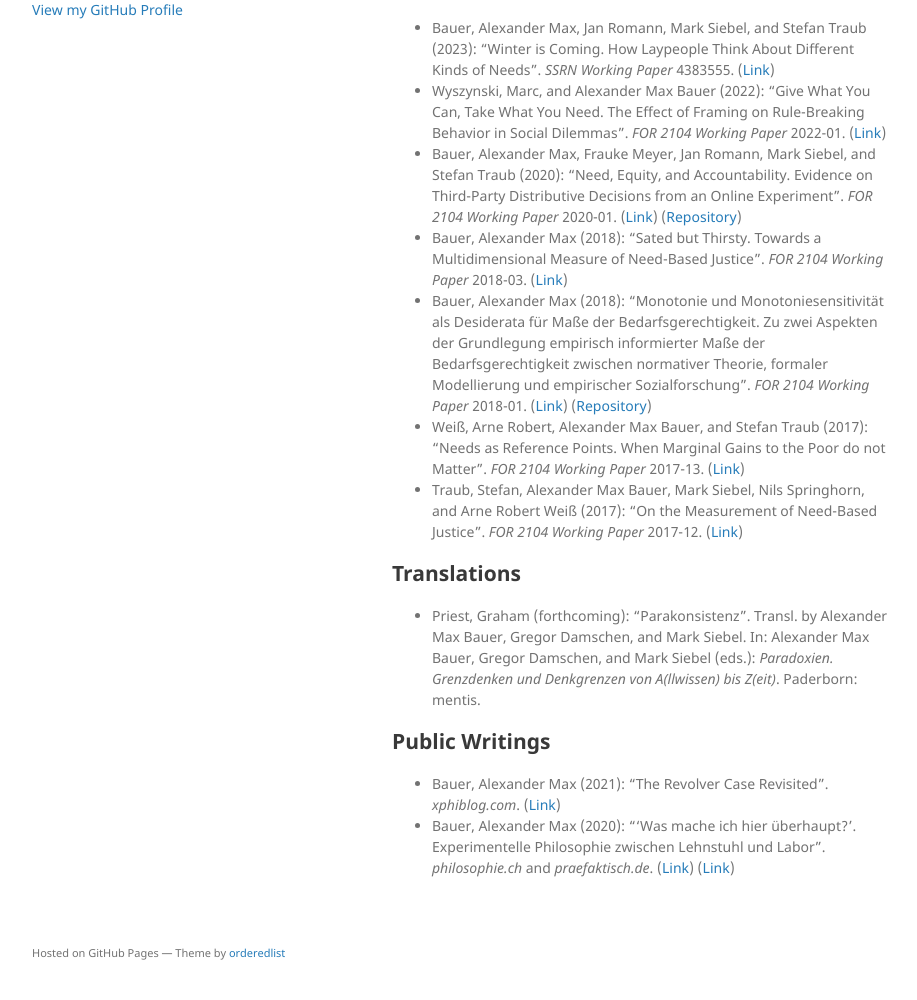
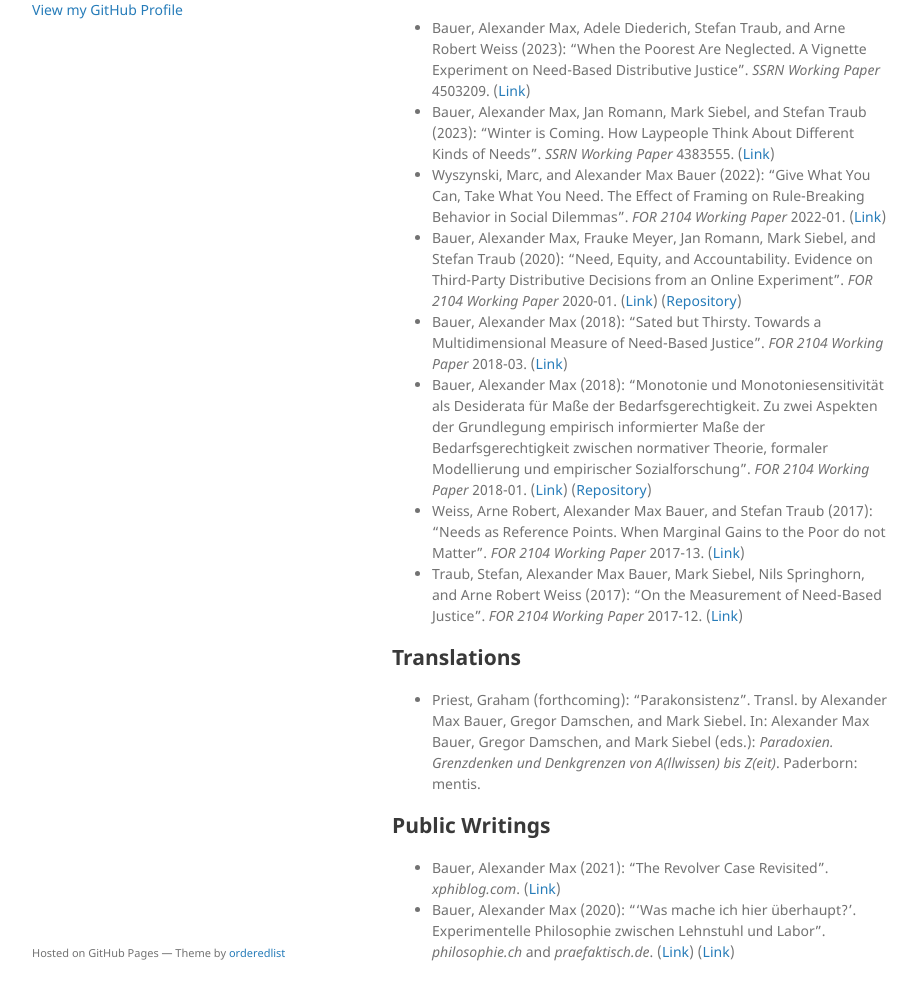
Before and after one commit to alephmembeth/alephmembeth.github.io, a Jekyll site: the page built from publications.md, in a window 1280 px wide and 1400 px high, scrolled down 3405 px. Shown: the part 368-1368 px from the top of the window, without its empty margins (178-1095 px from the left). Built offline with Jekyll 4.4.1, drawn with Linux system fonts in a browser that asks for light colours; the repository's description, which GitHub fills in, is left out; our own code applies the rules of GitHub Pages for plain Markdown files.

Commit message:
Update publications.md

```diff
--- a/publications.md
+++ b/publications.md
@@ -61,13 +61,14 @@ layout: default
 
 ## Working Papers
 
++ Bauer, Alexander Max, Adele Diederich, Stefan Traub, and Arne Robert Weiss (2023): “When the Poorest Are Neglected. A Vignette Experiment on Need-Based Distributive Justice”. _SSRN Working Paper_ 4503209. ([Link](https://papers.ssrn.com/sol3/papers.cfm?abstract_id=4503209))
 + Bauer, Alexander Max, Jan Romann, Mark Siebel, and Stefan Traub (2023): “Winter is Coming. How Laypeople Think About Different Kinds of Needs”. _SSRN Working Paper_ 4383555. ([Link](https://papers.ssrn.com/sol3/papers.cfm?abstract_id=4383555))
 + Wyszynski, Marc, and Alexander Max Bauer (2022): “Give What You Can, Take What You Need. The Effect of Framing on Rule-Breaking Behavior in Social Dilemmas”. _FOR 2104 Working Paper_ 2022-01. ([Link](https://www.hsu-hh.de/bedarfsgerechtigkeit/wp-content/uploads/sites/857/2022/01/2022-01.pdf))
 + Bauer, Alexander Max, Frauke Meyer, Jan Romann, Mark Siebel, and Stefan Traub (2020): “Need, Equity, and Accountability. Evidence on Third-Party Distributive Decisions from an Online Experiment”. _FOR 2104 Working Paper_ 2020-01. ([Link](https://www.hsu-hh.de/bedarfsgerechtigkeit/wp-content/uploads/sites/857/2021/03/2020-01.pdf)) ([Repository](https://github.com/alephmembeth/need-accountability))
 + Bauer, Alexander Max (2018): “Sated but Thirsty. Towards a Multidimensional Measure of Need-Based Justice”. _FOR 2104 Working Paper_ 2018-03. ([Link](https://www.hsu-hh.de/bedarfsgerechtigkeit/wp-content/uploads/sites/857/2021/03/2018-03.pdf))
 + Bauer, Alexander Max (2018): “Monotonie und Monotoniesensitivität als Desiderata für Maße der Bedarfsgerechtigkeit. Zu zwei Aspekten der Grundlegung empirisch informierter Maße der Bedarfsgerechtigkeit zwischen normativer Theorie, formaler Modellierung und empirischer Sozialforschung”. _FOR 2104 Working Paper_ 2018-01. ([Link](https://www.hsu-hh.de/bedarfsgerechtigkeit/wp-content/uploads/sites/857/2021/03/2018-01.pdf)) ([Repository](https://github.com/alephmembeth/need-master-thesis))
-+ Weiß, Arne Robert, Alexander Max Bauer, and Stefan Traub (2017): “Needs as Reference Points. When Marginal Gains to the Poor do not Matter”. _FOR 2104 Working Paper_ 2017-13. ([Link](https://www.hsu-hh.de/bedarfsgerechtigkeit/wp-content/uploads/sites/857/2021/03/2017-13.pdf))
-+ Traub, Stefan, Alexander Max Bauer, Mark Siebel, Nils Springhorn, and Arne Robert Weiß (2017): “On the Measurement of Need-Based Justice”. _FOR 2104 Working Paper_ 2017-12. ([Link](https://www.hsu-hh.de/bedarfsgerechtigkeit/wp-content/uploads/sites/857/2021/03/2017-12.pdf))
++ Weiss, Arne Robert, Alexander Max Bauer, and Stefan Traub (2017): “Needs as Reference Points. When Marginal Gains to the Poor do not Matter”. _FOR 2104 Working Paper_ 2017-13. ([Link](https://www.hsu-hh.de/bedarfsgerechtigkeit/wp-content/uploads/sites/857/2021/03/2017-13.pdf))
++ Traub, Stefan, Alexander Max Bauer, Mark Siebel, Nils Springhorn, and Arne Robert Weiss (2017): “On the Measurement of Need-Based Justice”. _FOR 2104 Working Paper_ 2017-12. ([Link](https://www.hsu-hh.de/bedarfsgerechtigkeit/wp-content/uploads/sites/857/2021/03/2017-12.pdf))
 
 ## Translations
 
```
